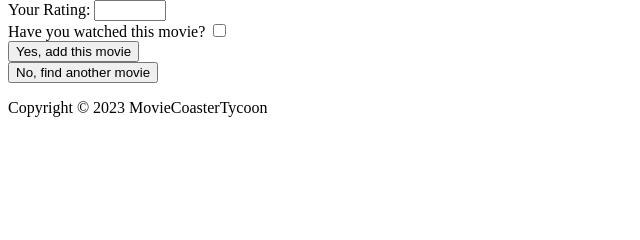
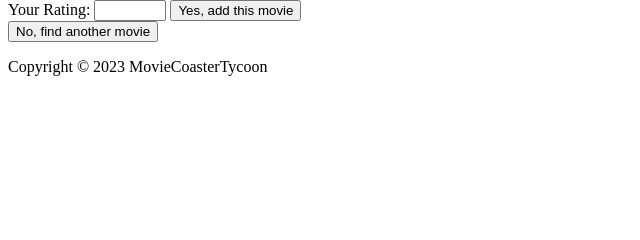
Before and after one commit to JoschuaSch/MovieWeb, a Flask app: page /confirm_movie/1/1 in a window 1280 px wide. Shown: the part 287-527 px from the top of the page, without its empty margins (0-640 px from the left). Run offline with Flask 3, Linux system fonts and the light colour scheme; data that the repository does not hold is empty.

Commit message:
Fixed some issue with the Review function. Deleted the feature upon adding a movie and it fixed it.

```diff
--- a/app.py
+++ b/app.py
@@ -111,7 +111,6 @@ def confirm_movie(user_id, movie_name):
 @app.route('/users/<user_id>/movies/update/<movie_id>', methods=['GET', 'POST'])
 @login_required
 def update_movie(user_id, movie_id):
-    """Update the details of a movie in a user's movie list."""
     if current_user.id != user_id:
         abort(403)
     try:
@@ -143,7 +142,7 @@ def update_movie(user_id, movie_id):
                 return redirect(url_for('user_watchlist', user_id=user_id))
             else:
                 return redirect(url_for('user_movies', user_id=user_id))
-        except (UserNotFoundError, MovieNotFoundError) as e:
+        except MovieNotFoundError as e:
             return render_template('error.html', message=str(e)), 404
     else:
         return render_template('update_movie.html', user_id=user_id, movie_id=movie_id, movie=movie)
--- a/datamanager/json_data_manager.py
+++ b/datamanager/json_data_manager.py
@@ -141,6 +141,8 @@ class JSONDataManager(DataManagerInterface):
             movie = user["watchlist"].get(movie_id)
             if not movie:
                 raise MovieNotFoundError(f"Movie with ID {movie_id} not found for user with ID {user_id}.")
+        if "review" in new_details:
+            movie["review"] = new_details["review"]
         movie.update(new_details)
         if new_details.get('watched', False):
             self.mark_as_watched(user_id, movie_id)
--- a/templates/confirm_movie.html
+++ b/templates/confirm_movie.html
@@ -12,10 +12,6 @@ Confirm Movie
     <form method="POST" action="{{ url_for('confirm_movie', user_id=user_id, movie_name=movie.Title) }}">
         <label for="rating">Your Rating:</label>
         <input type="number" id="rating" name="rating" min="0" max="10" step="0.1" />
-        <br/>
-        <label for="watched">Have you watched this movie?</label>
-        <input type="checkbox" id="watched" name="watched" />
-        <br/>
         <input type="submit" value="Yes, add this movie">
     </form>
     <form method="POST" action="{{ url_for('add_movie') }}">
```
